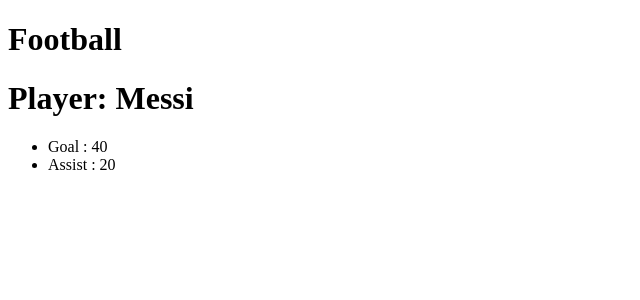
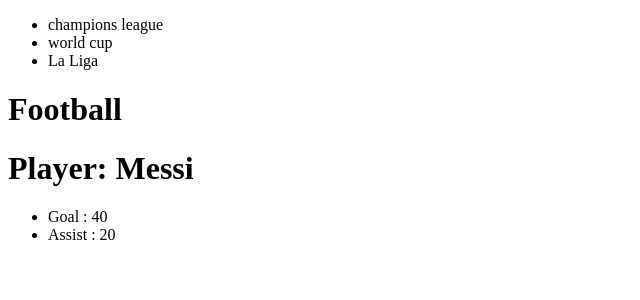
Before and after one commit to deadlylaid/movie_app, a React (Create React App) app: page / in a window 1280 px wide. Shown: the top 300 px of the page, without its empty margins (0-640 px from the left). Built offline with nearby package versions, Linux system fonts and the light colour scheme.

Commit message:
update league

```diff
--- a/src/App.js
+++ b/src/App.js
@@ -1,4 +1,5 @@
 import React from 'react';
+import League from './league';
 
 function Status(props) {
     return (
@@ -22,6 +23,7 @@
 function App() {
     return (
         <div>
+            <League name='La Liga'/>
             <h1>Football</h1>
             <Player name="Messi" />
         </div>
--- /dev/null
+++ b/src/league.js
@@ -0,0 +1,15 @@
+import React from 'react';
+
+function League(props) {
+    return (
+        <div>
+            <ul>
+                <li>champions league</li>
+                <li>world cup</li>
+                <li>{props.name}</li>
+            </ul>
+        </div>
+    )
+}
+
+export default League;
```
